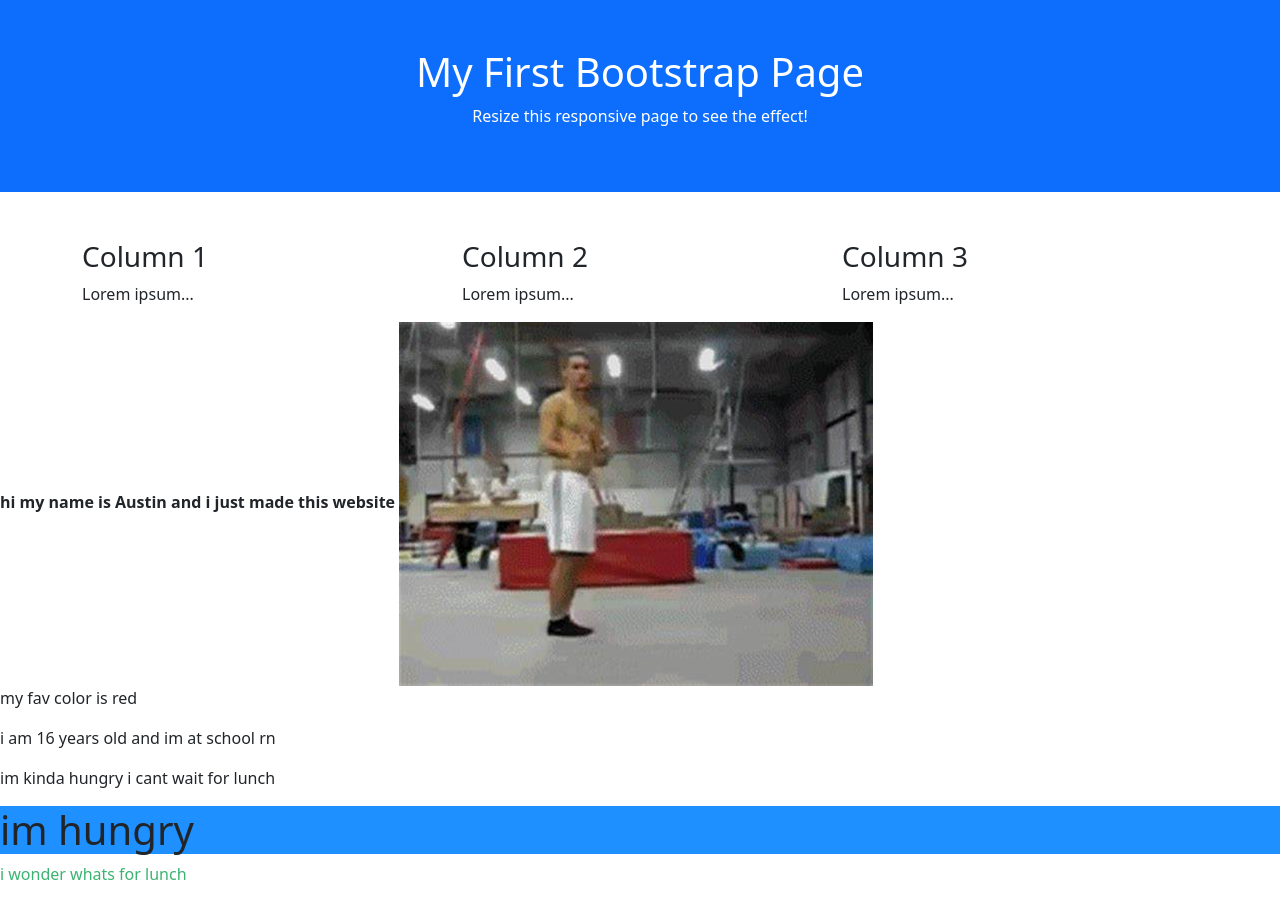
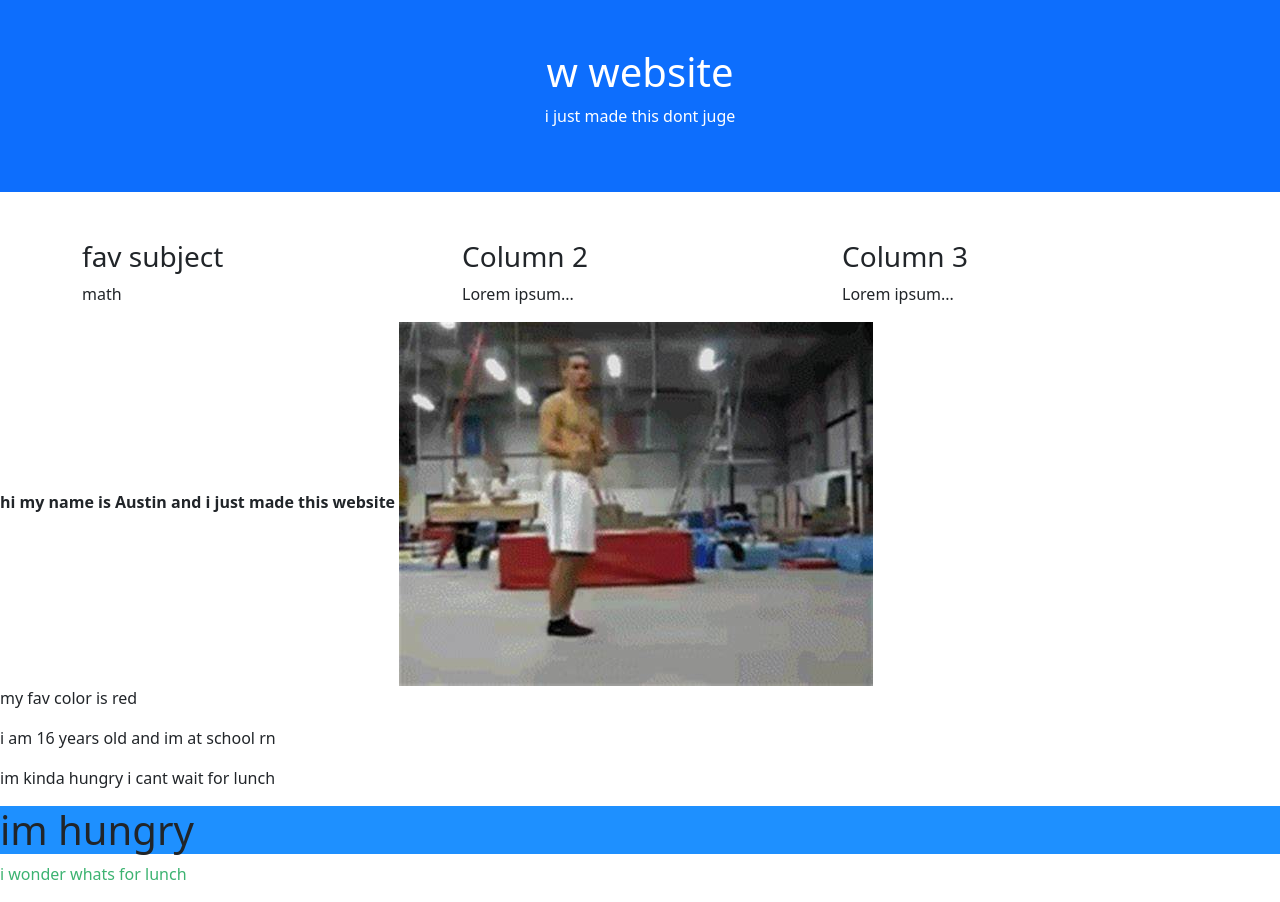
Before and after one commit to coodet/nice, a plain HTML site: page index.html in a window 1280 px wide. Drawn offline with nearby package versions, Linux system fonts and the light colour scheme.

Commit message:
Update index.html

```diff
--- a/index.html
+++ b/index.html
@@ -14,15 +14,15 @@
         <body>
 
         <div class="container-fluid p-5 bg-primary text-white text-center">
-          <h1>My First Bootstrap Page</h1>
-          <p>Resize this responsive page to see the effect!</p>
+          <h1>w website</h1>
+          <p>i just made this dont juge</p>
         </div>
 
         <div class="container mt-5">
           <div class="row">
             <div class="col-sm-4">
-              <h3>Column 1</h3>
-              <p>Lorem ipsum...</p>
+              <h3>fav subject</h3>
+              <p>math</p>
             </div>
             <div class="col-sm-4">
               <h3>Column 2</h3>
@@ -34,7 +34,6 @@
             </div>
           </div>
         </div>
-        <title>This is my first website</title>
 <strong>hi my name is Austin and i just made this website</strong>
 <img src="name.gif" alt="backflp">
 </iframe>
```
